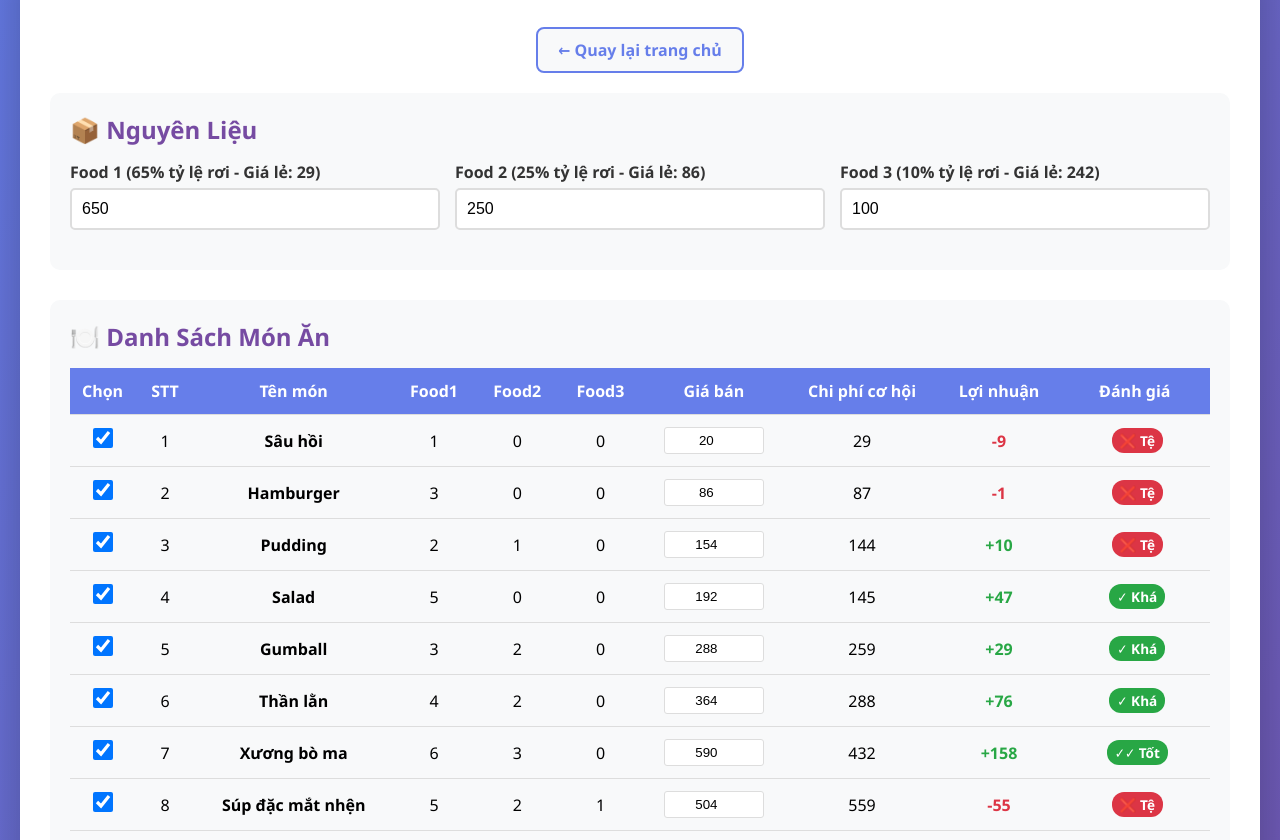
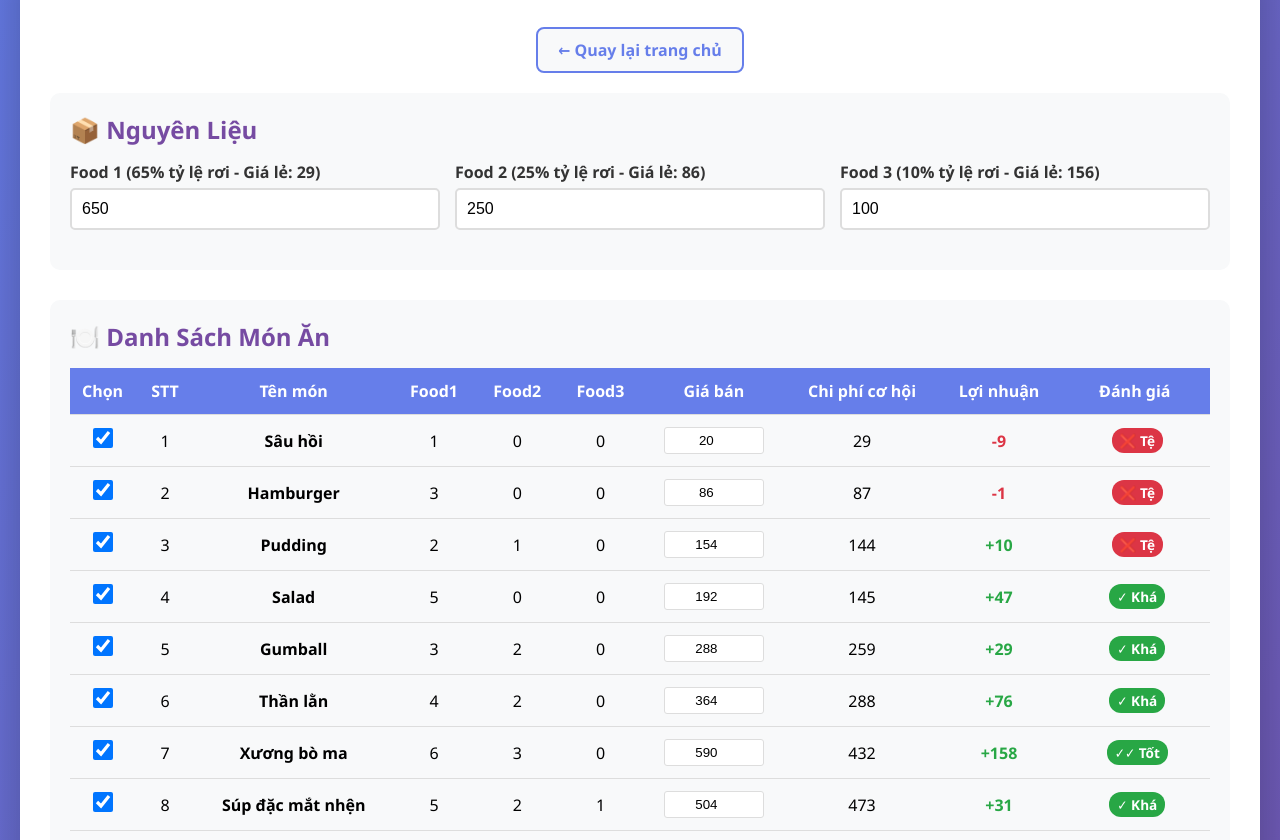
Before and after one commit to leequangminh227/snail, a website: page coo-king.html in a window 1280 px wide. Shown: the part 108-948 px from the top of the page. Drawn offline with Linux system fonts and the light colour scheme.

Commit message:
first commit

```diff
--- a/coo-king.html
+++ b/coo-king.html
@@ -272,7 +272,7 @@
                     <input type="number" id="food2" value="250" min="0">
                 </div>
                 <div class="input-group">
-                    <label for="food3">Food 3 (10% tỷ lệ rơi - Giá lẻ: 242)</label>
+                    <label for="food3">Food 3 (10% tỷ lệ rơi - Giá lẻ: 156)</label>
                     <input type="number" id="food3" value="100" min="0">
                 </div>
             </div>
@@ -332,7 +332,7 @@
         const foodPrices = {
             food1: 29,
             food2: 86,
-            food3: 242
+            food3: 156
         };
 
         // State
```
